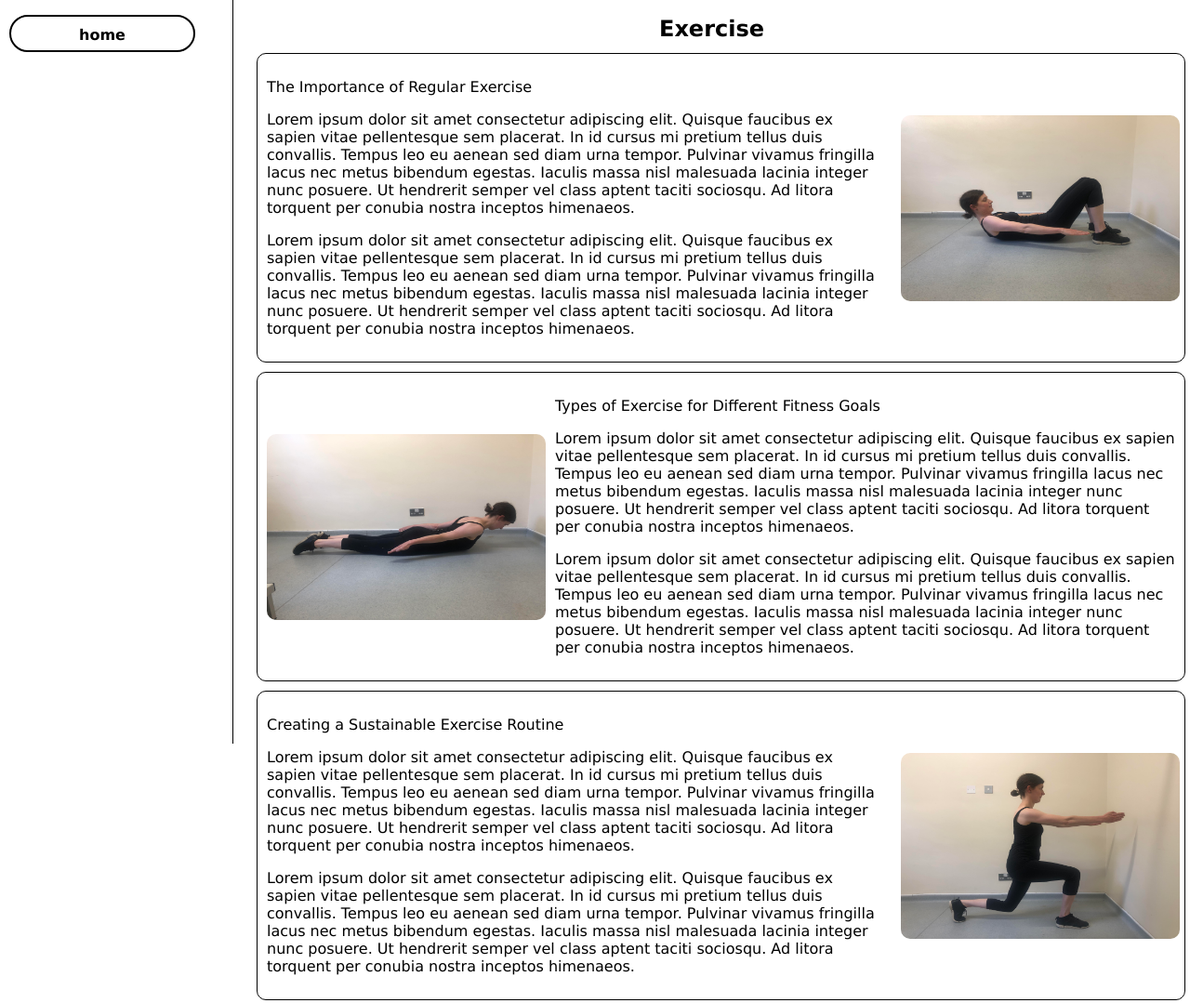
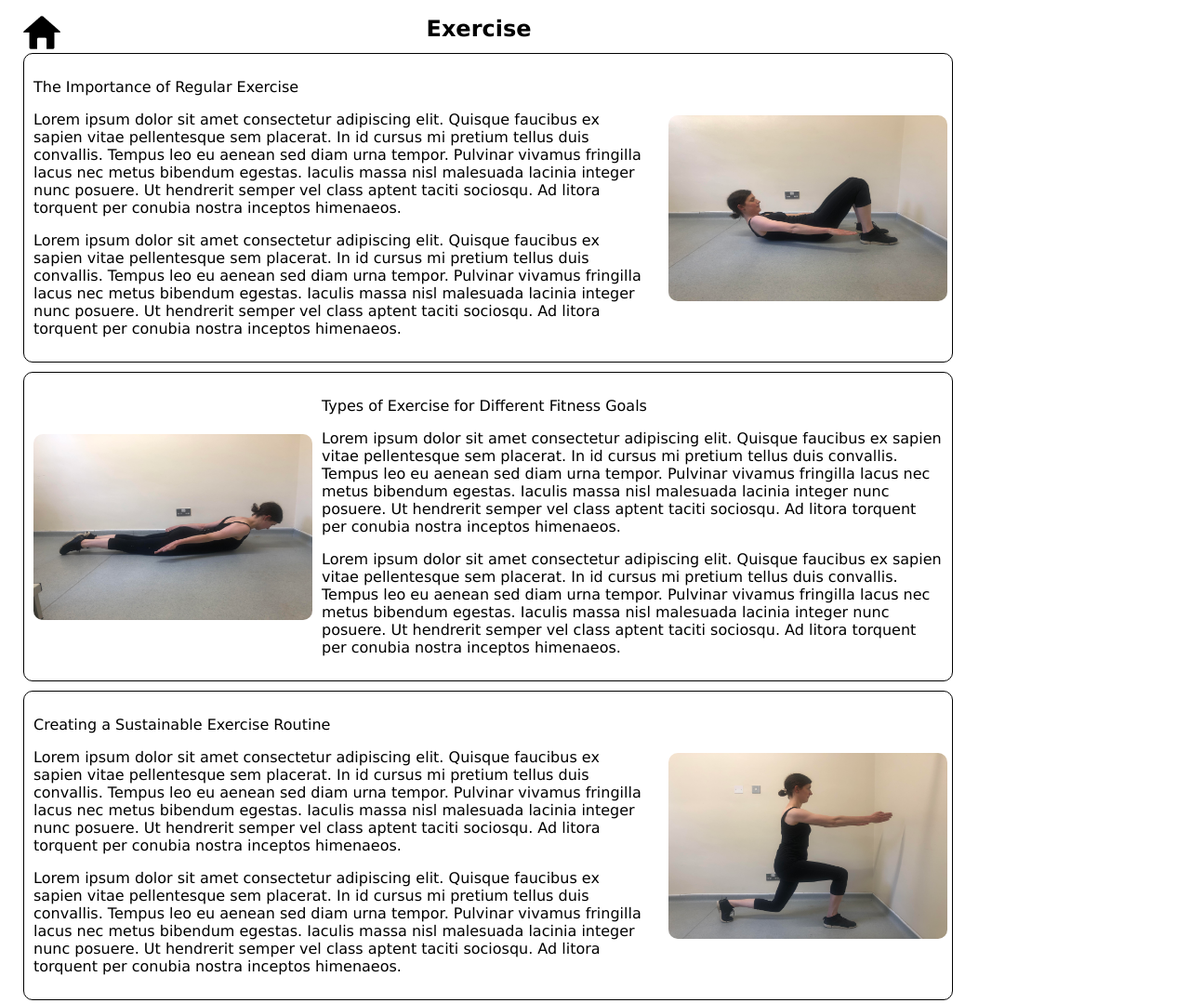
Before and after one commit to treatsquare/physio, a plain HTML site: page Exercise.html in a window 1280 px wide. Shown: the top 1079 px of the page at 93% size. Drawn offline with Linux system fonts and the light colour scheme.

Commit message:
Add files via upload

```diff
--- a/Exercise.html
+++ b/Exercise.html
@@ -7,9 +7,9 @@
     </head>
 
     <body>
-        <div id="nav">
+        <div id="homebutton">
             <ul>
-                <li><a href="index.html">home</a></li>
+                <li><a href="index.html"><img src="images/home.png"></a></li>
             </ul>
         </div>
 
--- a/style.css
+++ b/style.css
@@ -5,7 +5,6 @@ html, body
     margin: 0;
     padding: 0;
     font-family: 'Lucida Sans', 'Lucida Sans Regular', 'Lucida Grande', 'Lucida Sans Unicode', Geneva, Verdana, sans-serif;
-
     background-color: white;
 }
 
@@ -39,6 +38,23 @@ a
 *
 {
     box-sizing: border-box;
+}
+
+#homebutton {
+    position: absolute;
+    top: 15px;
+    left: 25px;
+}
+
+#homebutton img {
+    width: 40px;   /* Adjust size as needed */
+    height: 40px;
+}
+
+#homebutton ul {
+    list-style: none;
+    margin: 0;
+    padding: 0;
 }
 
 #nav
@@ -89,7 +105,6 @@ a.active
     height: 100%;
     float: left;
     padding: 15px;
-    border-left: 1px solid black;
     width: calc(100% - 250px);
 }
 
```
